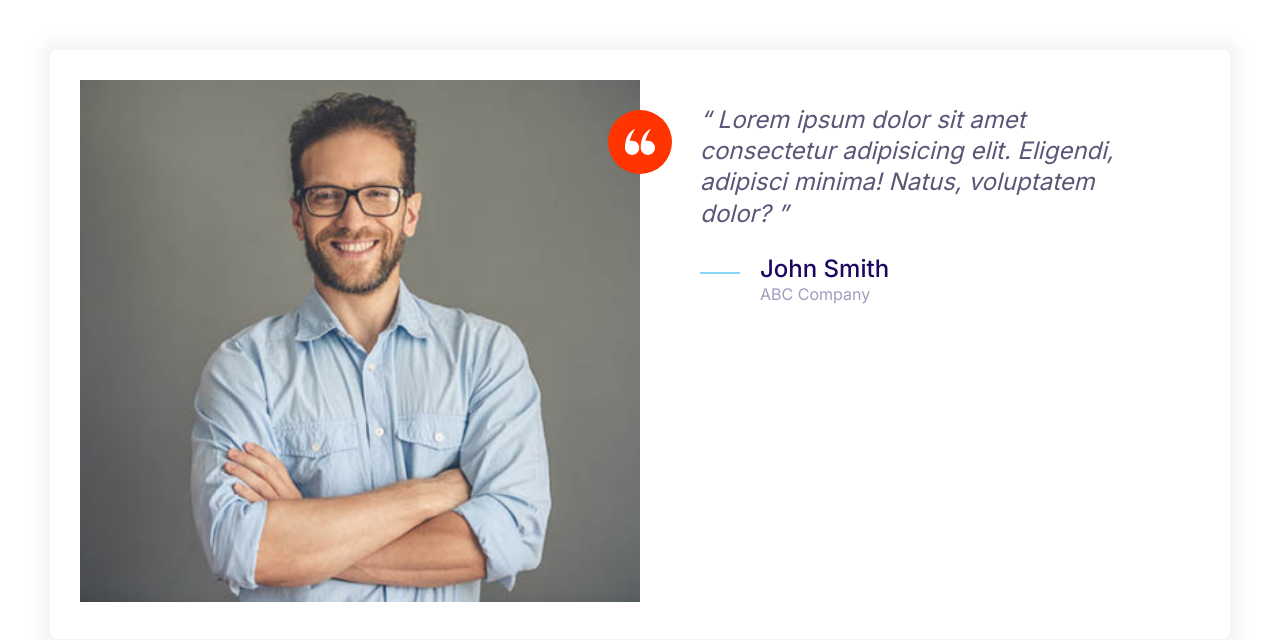
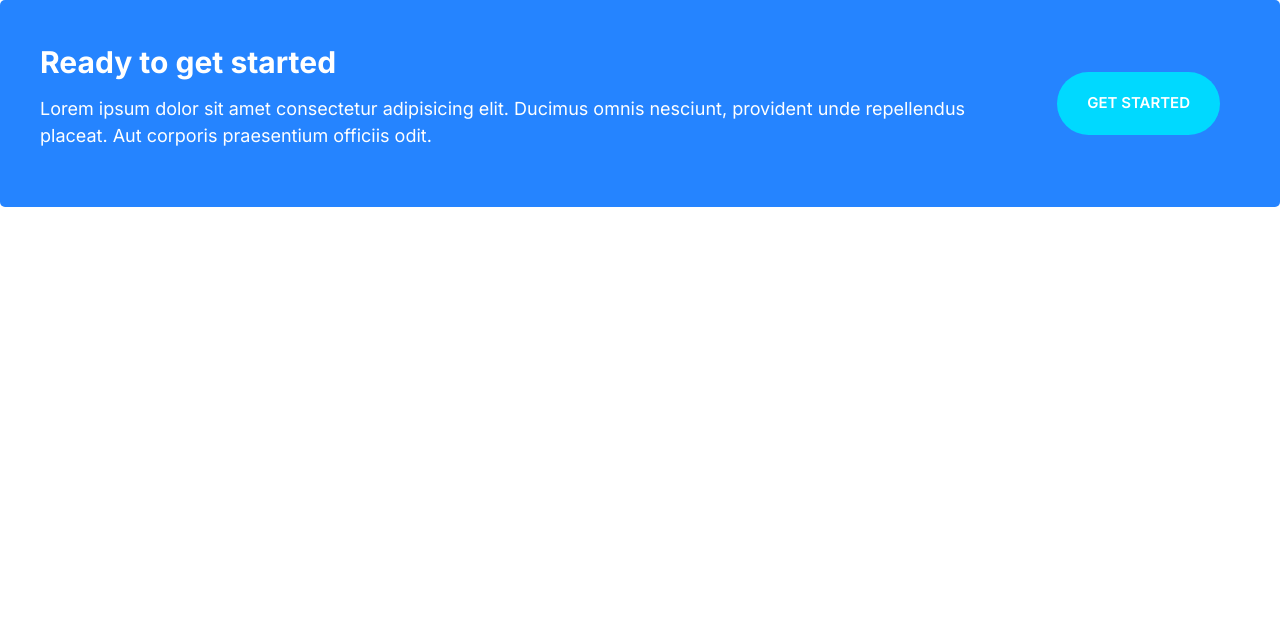
Before and after one commit to mariashahid/Moshify, a plain HTML site: page index.html in a window 1280 px wide. Drawn offline with Linux system fonts and the light colour scheme.

Commit message:
Added callout component.

```diff
--- a/css/styles.css
+++ b/css/styles.css
@@ -247,6 +247,11 @@ a {
 .btn--outline:hover {
   background: var(--color-headings);
   color: #fff;
+}
+
+.btn--stretched {
+  padding-left: 6rem;
+  padding-right: 6rem;
 }
 
 @media screen and (min-width: 1024px) {
@@ -499,3 +504,44 @@ a {
     margin-left: 6rem;
   }
 }
+
+/* Callouts */
+.callout {
+  padding: 4rem;
+  border-radius: 5px;
+}
+
+.callout--primary {
+  background: var(--color-primary);
+  color: #fff;
+}
+
+.callout__heading {
+  color: #fff;
+  margin-top: 0;
+  font-size: 3rem;
+}
+
+.callout .btn {
+  align-self: center;
+  justify-self: center;
+}
+
+.callout__content {
+  text-align: center;
+}
+
+@media screen and (min-width: 768px) {
+  .callout .grid--1x2 {
+    grid-template-columns: 1fr auto;
+  }
+
+  .callout__content {
+    text-align: left;
+  }
+
+  .callout .btn {
+    justify-self: start;
+    margin: 0 2rem;
+  }
+}
--- a/index.html
+++ b/index.html
@@ -14,36 +14,18 @@
       rel="stylesheet"
     />
   </head>
-  <body style="padding: 5rem">
-    <div class="card testimonial">
+  <body>
+    <div class="callout callout--primary">
       <div class="grid grid--1x2">
-        <div class="testimonial__image">
-          <img src="images/testimonial.jpg" alt="A happy, smiling customer" />
-          <span class="icon-container icon-container--accent">
-            <svg class="icon icon--white icon--small">
-              <use xlink:href="images/sprite.svg#quotes"></use>
-            </svg>
-          </span>
+        <div class="callout__content">
+          <h2 class="callout__heading">Ready to get started</h2>
+          <p>
+            Lorem ipsum dolor sit amet consectetur adipisicing elit. Ducimus
+            omnis nesciunt, provident unde repellendus placeat. Aut corporis
+            praesentium officiis odit.
+          </p>
         </div>
-        <blockquote class="quote">
-          <p class="quote__text">
-            Lorem ipsum dolor sit amet consectetur adipisicing elit. Eligendi,
-            adipisci minima! Natus, voluptatem dolor?
-          </p>
-          <footer>
-            <div class="media">
-              <div class="media__image">
-                <svg class="icon icon--primary quote__line">
-                  <use xlink:href="images/sprite.svg#line"></use>
-                </svg>
-              </div>
-              <div class="media__body">
-                <h3 class="media__title quote__author">John Smith</h3>
-                <p class="quote__company">ABC Company</p>
-              </div>
-            </div>
-          </footer>
-        </blockquote>
+        <a href="" class="btn btn--secondary btn-stretched">Get Started</a>
       </div>
     </div>
   </body>
```
Also changed, not shown: components/callouts.html (added, +13 -0 lines).
